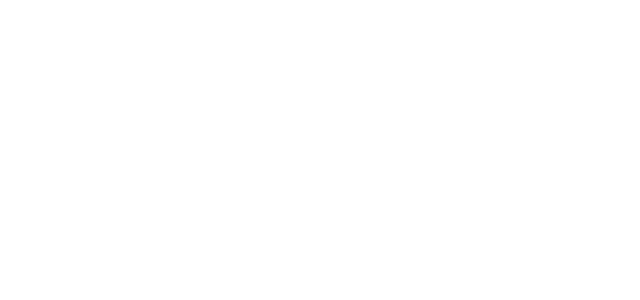
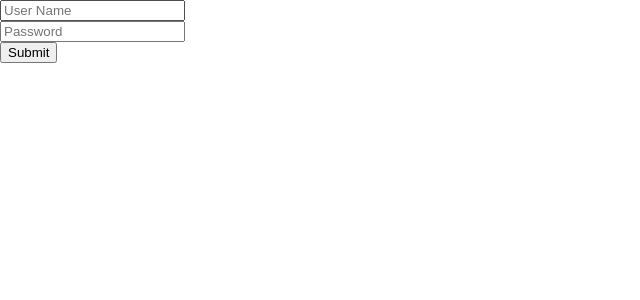
Before and after one commit to mwlai288/cook-book2, a React (Create React App) app in the folder client/: page /signup in a window 1280 px wide. Shown: the top 300 px of the page, without its empty margins (0-640 px from the left). Built offline with nearby package versions, Linux system fonts and the light colour scheme.

Commit message:
created signup form

```diff
--- a/client/src/App.js
+++ b/client/src/App.js
@@ -3,6 +3,7 @@
 import Home from './components/Home';
 import MealList from './components/MealList';
 import Meal from './components/Meal';
+import SignUp from './components/SignUp';
 
 class App extends Component {
   render() {
@@ -12,6 +13,7 @@
           <Route exact path = '/' component={Home} />
           <Route exact path="/user/:userId/" component={MealList} />
           <Route exact path="/user/:userId/meal/:mealId" component={Meal} />
+          <Route exact path="/signup" component={SignUp} />
         </div>
       </Router>
     );
--- a/client/src/components/Home.js
+++ b/client/src/components/Home.js
@@ -20,11 +20,11 @@
   render () {
     return (
       <div>
-        <h1>Log-In</h1>
-        <h3>Please Select an Existing User</h3>
+        <Link to='/signup'><h1>Sign Up</h1></Link>
+        <h3>Browse through and find a Recipe</h3>
         {this.state.user.map((user, i) => (
           <div key={i}>
-            <Link to={`/user/${user._id}`} className='userName'>
+            <Link to={`/user/${user._id}`}>
               {user.userName}
             </Link>
         </div>
--- /dev/null
+++ b/client/src/components/SignUp.js
@@ -0,0 +1,49 @@
+import React, { Component } from 'react';
+import axios from 'axios';
+import { Redirect } from 'react-router-dom';
+
+class SignUp extends Component {
+  state = {
+    user: [],
+    redirect: false
+  }
+
+  handleChange = e => {
+    const attributeName = e.target.name;
+    const attributeValue = e.target.value;
+    const newState = { ...this.state };
+    newState[attributeName] = attributeValue;
+    this.setState(newState);
+  };
+
+  addNewUser = e => {
+    e.preventDefault();
+    axios.post("/api/user/signUp", this.state).then(res => {
+      this.setState({
+          userId: res.data._id,
+          redirect: true
+        });
+    }).catch(err => console.log(err));
+  };
+
+  render() {
+    if (this.state.redirect){
+      return <Redirect to={`/user/${this.state.userId}`} />
+  } else {
+    return(
+      <div>
+        <form onSubmit={this.addNewUser}>
+        <div>
+          <input name="userName" type="text" placeholder="User Name" onChange={this.handleChange} />
+        </div>
+        <div>
+          <input name="password" type="text" placeholder="Password" onChange={this.handleChange} />
+        </div>
+          <input type="submit"/>
+        </form>
+      </div>
+    )
+  }
+ }
+}
+export default SignUp;
```
Also changed, not shown: 1 other file (tests, documents, lock files or other folders).
